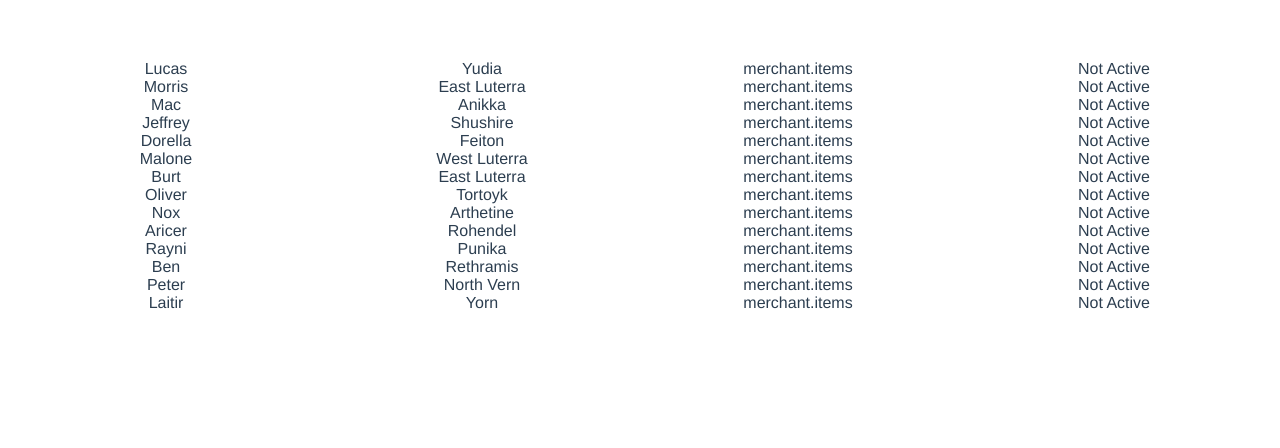
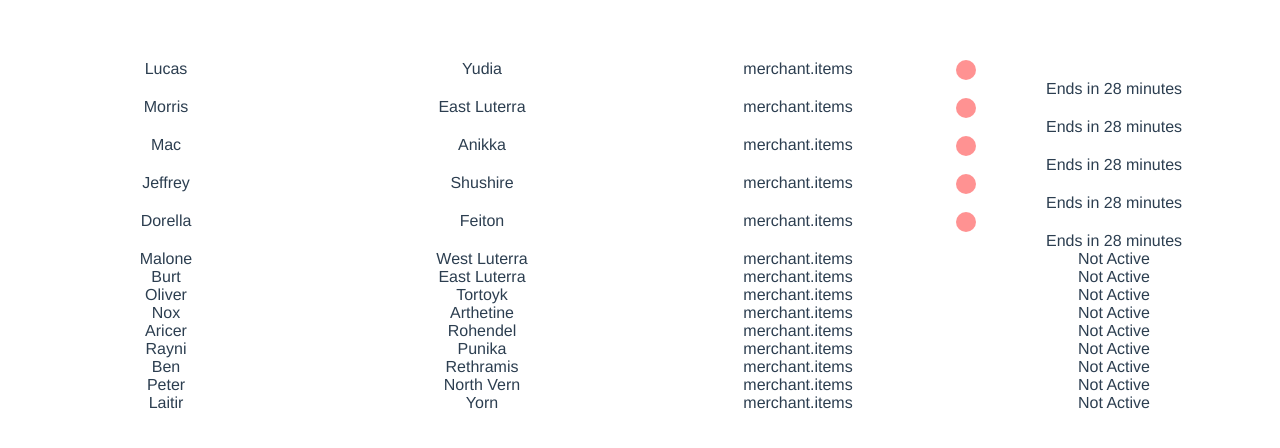
Before and after one commit to sethjwilliamson/lostark-merchant-tracker, a Vue app: page / in a window 1280 px wide. Shown: the top 448 px of the page. Built offline with nearby package versions, Linux system fonts and the light colour scheme.

Commit message:
Improve isActive

```diff
--- a/src/components/MerchantAvailability.vue
+++ b/src/components/MerchantAvailability.vue
@@ -1,9 +1,13 @@
 <template>
     <div class="merchant-availability">
         <template v-if="isActive">
-            <active-indicator v-if="isActive" />
+            <active-indicator />
+            <span>
+                Ends {{ now.clone().set('minutes', 55).fromNow() }}
+            </span>
         </template>
         <template v-else>
+
             Not Active
         </template>
     </div>
@@ -15,9 +19,11 @@ import ActiveIndicator from './ActiveIndicator.vue'
 import dayjs from 'dayjs'
 import utc from 'dayjs/plugin/utc'
 import timezone from 'dayjs/plugin/timezone'
+import relativeTime from 'dayjs/plugin/relativeTime'
 
 dayjs.extend(utc)
 dayjs.extend(timezone)
+dayjs.extend(relativeTime)
 
 export default Vue.extend({
     components: {
@@ -42,15 +48,20 @@ export default Vue.extend({
     },
     computed: {
         isActive: function () {
-            for (const hour of this.times) {
-                if (dayjs() >= this.now.clone().set('hour', hour).set('minutes', 30) &&
-                    dayjs() < this.now.clone().set('hour', hour).set('minutes', 55)) {
-                    return true
-                }
+            if (this.now.minute < 0 || this.now.minute >= 55) {
+                return false
+            }
+
+            if (this.times.includes(this.now.hour())) {
+                return true
             }
 
             return false
+        },
+        nextHourAvailable: function () {
+            return 0
         }
+
     }
 })
 </script>
```
